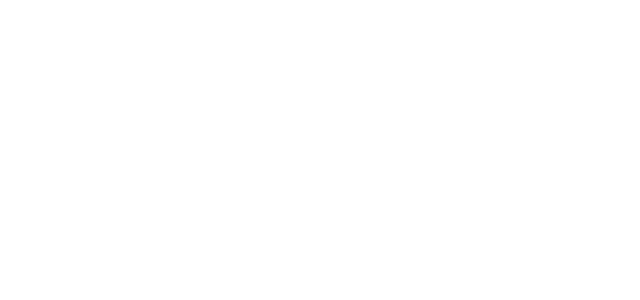
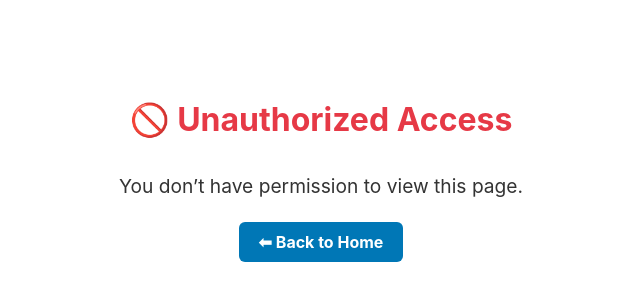
Before and after one commit to Ololade0/OnlineTrainBookingSystem-frontend, a React (Create React App) app: page /unauthorized in a window 1280 px wide. Before the commit this address had no page. Shown: the part 110-410 px from the top of the page, without its empty margins (319-959 px from the left). Built offline with nearby package versions, Linux system fonts and the light colour scheme.

Commit message:
feching stations

```diff
--- a/src/App.jsx
+++ b/src/App.jsx
@@ -1,3 +1,45 @@
+// import React from "react";
+// import { BrowserRouter as Router, Routes, Route } from "react-router-dom";
+// import { ToastContainer } from "react-toastify";
+// import "react-toastify/dist/ReactToastify.css";
+
+// import Home from "./pages/Home";
+// import Timetable from "./pages/Timetable";
+// import Login from "./pages/Login";
+// import Dashboard from "./pages/Dashboard";
+
+// import { AuthProvider } from "./context/AuthContext";
+
+// import "./styles/globals.css";
+
+// function App() {
+//   return (
+//     <AuthProvider>
+//       <Router>
+//         <Routes>
+//           <Route path="/" element={<Home />} />
+//           <Route path="/timetable" element={<Timetable />} />
+//           <Route path="/login" element={<Login />} />
+//           <Route path="/dashboard" element={<Dashboard />} />
+//         </Routes>
+//       </Router>
+
+//       <ToastContainer
+//         position="top-right"
+//         autoClose={3000}
+//         hideProgressBar={false}
+//         newestOnTop={false}
+//         closeOnClick
+//         rtl={false}
+//         pauseOnFocusLoss
+//         draggable
+//         pauseOnHover
+//       />
+//     </AuthProvider>
+//   );
+// }
+
+// export default App;
 import React from "react";
 import { BrowserRouter as Router, Routes, Route } from "react-router-dom";
 import { ToastContainer } from "react-toastify";
@@ -7,8 +49,10 @@ import Home from "./pages/Home";
 import Timetable from "./pages/Timetable";
 import Login from "./pages/Login";
 import Dashboard from "./pages/Dashboard";
+import Unauthorized from "./pages/Unauthorized"; // 🔹 create this page
 
 import { AuthProvider } from "./context/AuthContext";
+import ProtectedRoute from "./components/ProtectedRoute"; // 🔹 use the updated version
 
 import "./styles/globals.css";
 
@@ -20,7 +64,19 @@ function App() {
           <Route path="/" element={<Home />} />
           <Route path="/timetable" element={<Timetable />} />
           <Route path="/login" element={<Login />} />
-          <Route path="/dashboard" element={<Dashboard />} />
+
+          {/* 🔐 Protected Dashboard Route */}
+          <Route
+            path="/dashboard"
+            element={
+              <ProtectedRoute requiredRole="SUPERADMIN_ROLE">
+                <Dashboard />
+              </ProtectedRoute>
+            }
+          />
+
+          {/* 🚫 Unauthorized route */}
+          <Route path="/unauthorized" element={<Unauthorized />} />
         </Routes>
       </Router>
 
--- a/src/components/StationForm.jsx
+++ b/src/components/StationForm.jsx
@@ -15,6 +15,24 @@ const StationForm = ({ onSuccess }) => {
 
   const [errors, setErrors] = useState({});
   const [isSubmitting, setIsSubmitting] = useState(false);
+  // ✅ Restrict access: Only SUPERADMIN can view this form
+  if (!auth?.token || !auth?.roles?.includes("SUPERADMIN_ROLE")) {
+    return (
+      <div className={styles["form-page"]}>
+        <div className={styles["form-container"]}>
+          <h2 className={styles["form-title"]}>🚫 Not Authorized</h2>
+          <p>You do not have permission to create stations.</p>
+          <button
+            type="button"
+            className={styles.backButton}
+            onClick={() => onSuccess?.()}
+          >
+            ← Back
+          </button>
+        </div>
+      </div>
+    );
+  }
 
   // Validation
   const validateForm = () => {
--- /dev/null
+++ b/src/pages/Unauthorized.jsx
@@ -0,0 +1,16 @@
+// src/pages/Unauthorized.jsx
+import React from "react";
+import { Link } from "react-router-dom";
+import styles from "../styles/Unauthorized.module.css";
+
+export default function Unauthorized() {
+  return (
+    <div className={styles.container}>
+      <h1>🚫 Unauthorized Access</h1>
+      <p>You don’t have permission to view this page.</p>
+      <Link to="/" className={styles.homeButton}>
+        ⬅ Back to Home
+      </Link>
+    </div>
+  );
+}
--- /dev/null
+++ b/src/styles/Unauthorized.module.css
@@ -0,0 +1,34 @@
+.container {
+  display: flex;
+  flex-direction: column;
+  align-items: center;
+  justify-content: center;
+  min-height: 70vh;
+  text-align: center;
+}
+
+h1 {
+  font-size: 2rem;
+  margin-bottom: 1rem;
+  color: #e63946;
+}
+
+p {
+  font-size: 1.2rem;
+  margin-bottom: 1.5rem;
+  color: #333;
+}
+
+.homeButton {
+  padding: 10px 20px;
+  background-color: #0077b6;
+  color: white;
+  border-radius: 6px;
+  text-decoration: none;
+  font-weight: bold;
+  transition: background 0.3s;
+}
+
+.homeButton:hover {
+  background-color: #023e8a;
+}
```
